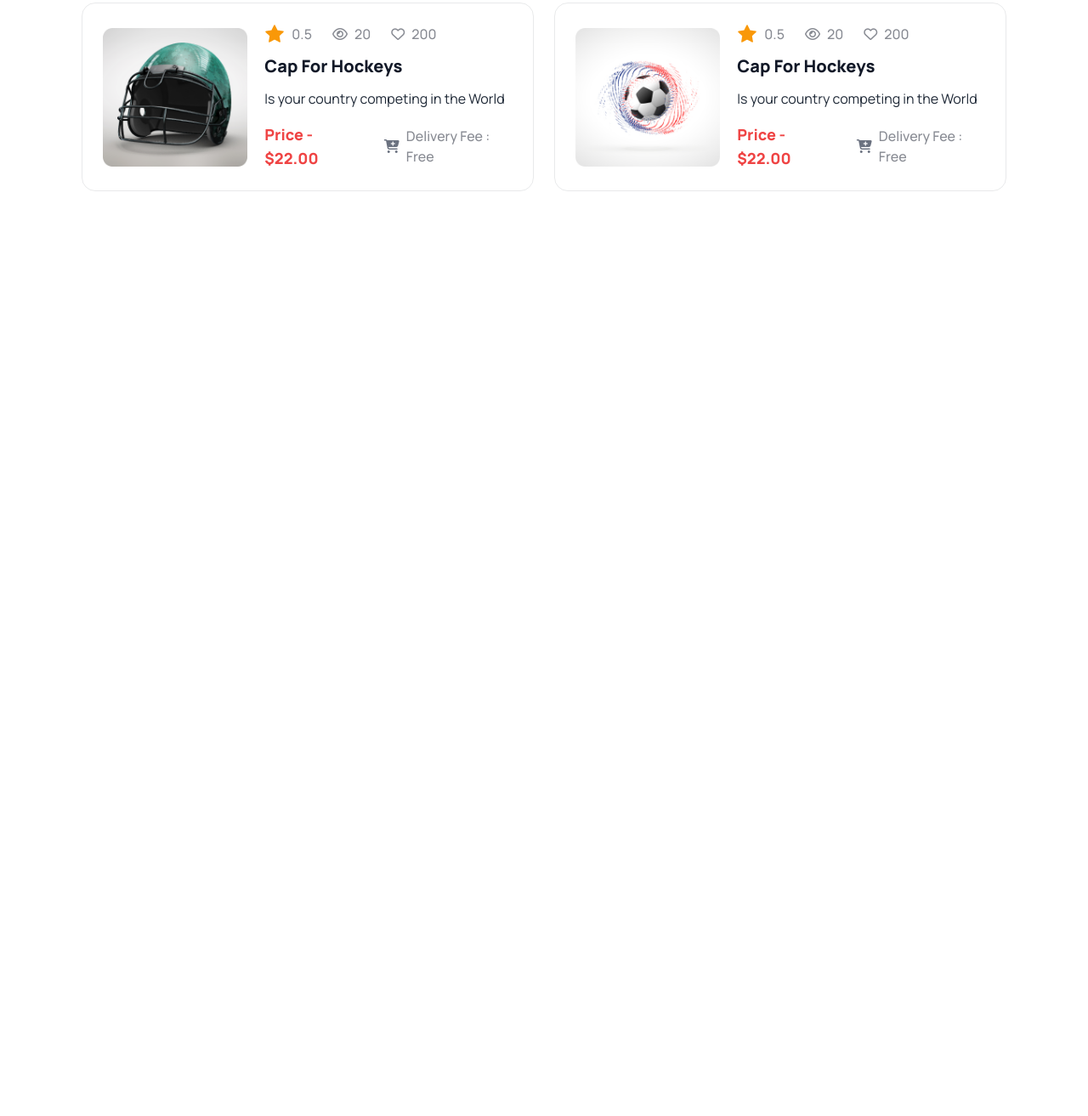
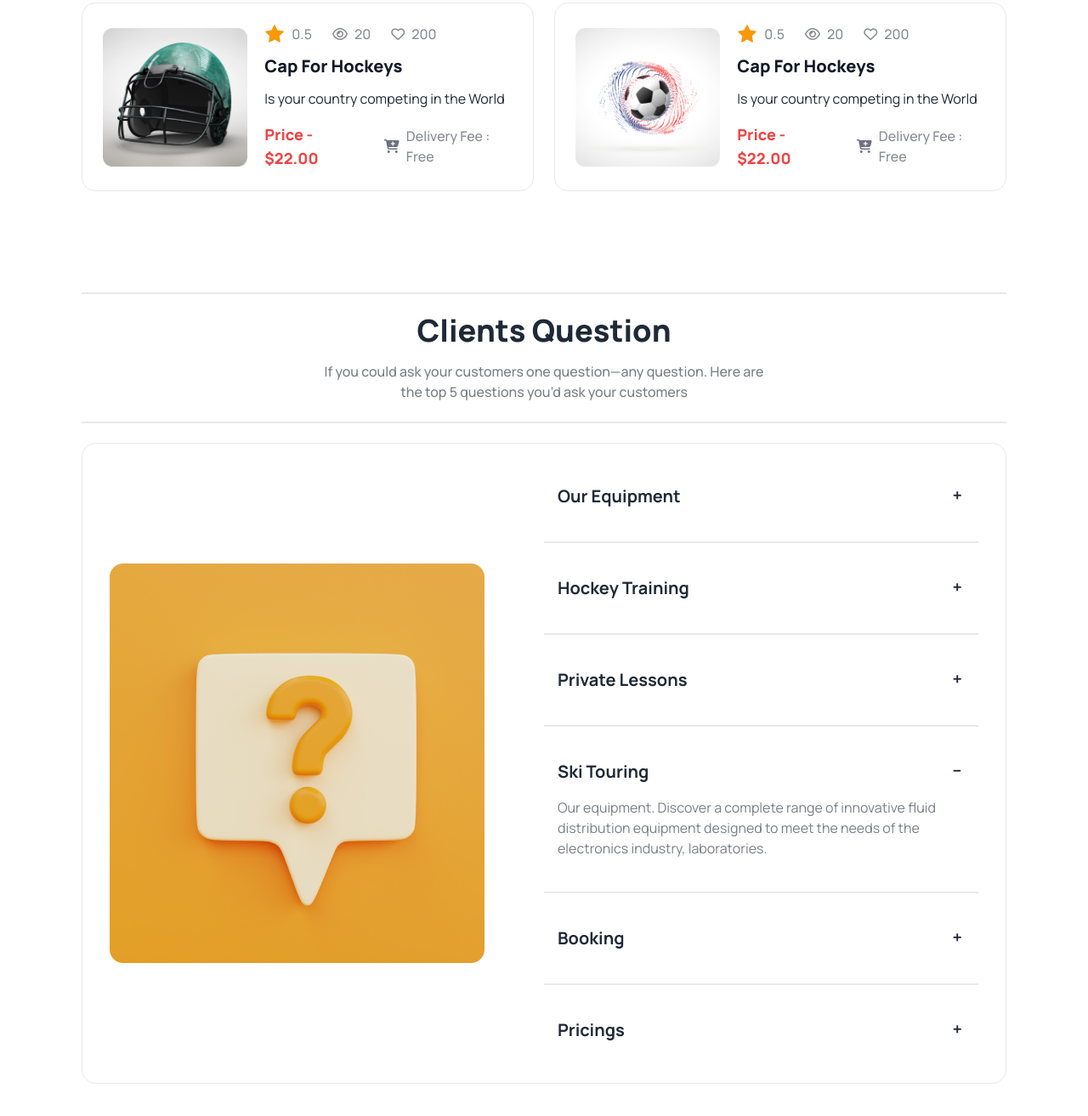
Before and after one commit to sujanchandraroyr/Hockey-Project, a plain HTML site: page index.html in a window 1280 px wide. Shown: the part 3086-4399 px from the top of the page at 85% size. Before the commit the page ends 3311 px from the top, so only its background shows below. Drawn offline with nearby package versions, Linux system fonts and the light colour scheme.

Commit message:
Clients Question section added

```diff
--- a/index.html
+++ b/index.html
@@ -166,7 +166,7 @@
       </section>
       <div class="divider divider-start"></div>
       <!-- Our New Products section -->
-      <section>
+      <section class="mb-28">
         <h2 class="text-center text-gray-900 text-4xl font-extrabold">Our New Products</h2>
         <p class="text-center text-base font-medium text-gray-900 text-opacity-60 my-6">The best ways to promote a new product or service · 1. Offer loyal customers an exclusive <br> preview· 2. Use a special introductory offer·</p>
         <div class="divider divider-start"></div>
@@ -347,6 +347,80 @@
           </div>
         </div>
       </section>
+      <!--Clients Question section  -->
+      <div class="divider divider-start"></div>
+      <section class="mb-28">
+        <h2 class="text-gray-800 text-4xl font-extrabold text-center">Clients Question</h2>
+        <p class="text-center text-gray-800 text-opacity-60 text-base font-medium my-4">If you could ask your customers one question—any question. Here are <br> the top 5 questions you’d ask your customers</p>
+        <div class="divider divider-start"></div>
+
+        <div class="grid grid-cols-1 lg:grid-cols-2 items-center p-8 border border-solid border-gray-800 border-opacity-10 rounded-2xl">
+          <div>
+            <img src="Images/11.png" alt="">
+          </div>
+          <div>
+            <div class="collapse collapse-plus ">
+              <input type="radio" name="my-accordion-3" checked="checked" />
+              <div class="collapse-title text-gray-800 text-xl font-bold">
+                Our Equipment
+              </div>
+              <div class="collapse-content">
+                <p class="text-gray-800 text-opacity-60 text-base font-normal">Our equipment. Discover a complete range of innovative fluid <br> distribution equipment designed to meet the needs of the electronics industry, laboratories.</p>
+              </div>
+            </div>
+            <div class="divider divider-start"></div>
+            <div class="collapse collapse-plus">
+              <input type="radio" name="my-accordion-3" />
+              <div class="collapse-title text-gray-800 text-xl font-bold">
+                Hockey Training
+              </div>
+              <div class="collapse-content">
+                <p class="text-gray-800 text-opacity-60 text-base font-normal">Our equipment. Discover a complete range of innovative fluid <br> distribution equipment designed to meet the needs of the electronics industry, laboratories.</p>
+              </div>
+            </div>
+            <div class="divider divider-start"></div>
+            <div class="collapse collapse-plus">
+              <input type="radio" name="my-accordion-3" />
+              <div class="collapse-title text-gray-800 text-xl font-bold">
+                Private Lessons
+              </div>
+              <div class="collapse-content">
+                <p class="text-gray-800 text-opacity-60 text-base font-normal">Our equipment. Discover a complete range of innovative fluid <br> distribution equipment designed to meet the needs of the electronics industry, laboratories.</p>
+              </div>
+            </div>
+            <div class="divider divider-start"></div>
+            <div class="collapse collapse-plus">
+              <input type="radio" name="my-accordion-3" checked="checked" />
+              <div class="collapse-title text-gray-800 text-xl font-bold">
+                Ski Touring
+              </div>
+              <div class="collapse-content">
+                <p class="text-gray-800 text-opacity-60 text-base font-normal">Our equipment. Discover a complete range of innovative fluid <br> distribution equipment designed to meet the needs of the electronics industry, laboratories.</p>
+              </div>
+            </div>
+            <div class="divider divider-start"></div>
+            <div class="collapse collapse-plus ">
+              <input type="radio" name="my-accordion-3" />
+              <div class="collapse-title text-gray-800 text-xl font-bold">
+                Booking
+              </div>
+              <div class="collapse-content">
+                <p class="text-gray-800 text-opacity-60 text-base font-normal">Our equipment. Discover a complete range of innovative fluid <br> distribution equipment designed to meet the needs of the electronics industry, laboratories.</p>
+              </div>
+            </div>
+            <div class="divider divider-start"></div>
+            <div class="collapse collapse-plus">
+              <input type="radio" name="my-accordion-3" />
+              <div class="collapse-title text-gray-800 text-xl font-bold">
+                Pricings
+              </div>
+              <div class="collapse-content">
+                <p class="text-gray-800 text-opacity-60 text-base font-normal">Our equipment. Discover a complete range of innovative fluid <br> distribution equipment designed to meet the needs of the electronics industry, laboratories.</p>
+              </div>
+            </div>
+          </div>
+        </div>
+      </section>
     </main>
 
 
```
